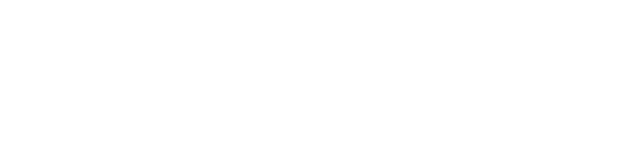
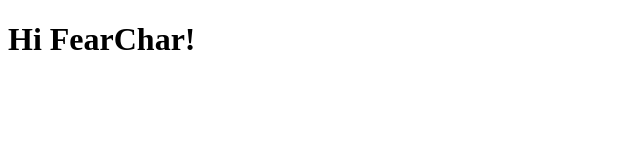
Before and after one commit to acadonis/acadonis.github.io, a plain HTML site: page index.html in a window 1280 px wide. Shown: the whole page, without its empty margins (0-640 px from the left). Drawn offline with Linux system fonts and the light colour scheme.

Commit message:
text test

```diff
--- a/index.html
+++ b/index.html
@@ -5,6 +5,6 @@
     <title>Testing!!!!</title>
   </head>
   <body>
-
+    <h1>Hi FearChar!</h1>
   </body>
 </html>
```
